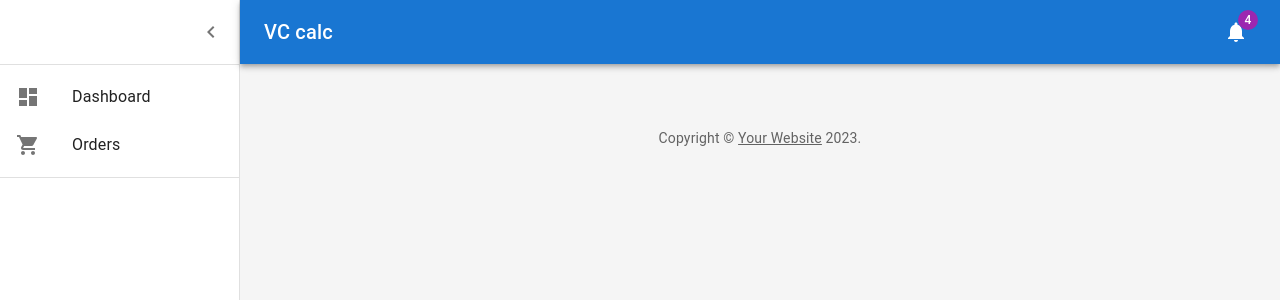
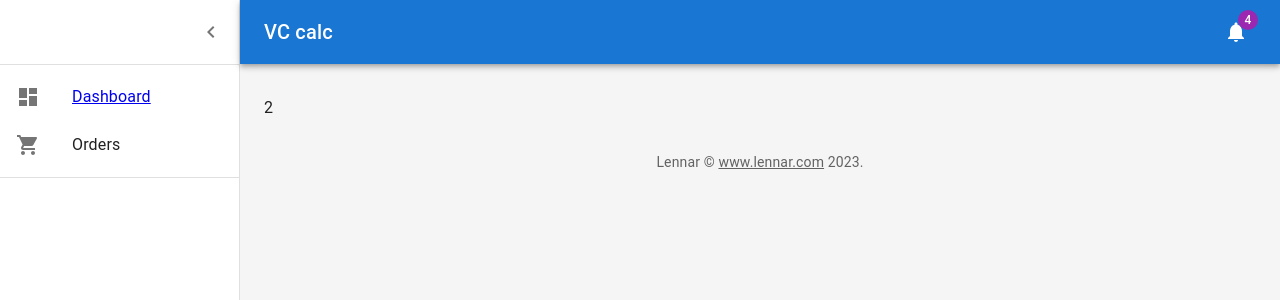
Before and after one commit to acnesiac/material-ui-uploadfile, a React (Create React App) app: page /create-student in a window 1280 px wide. Shown: the top 300 px of the page. Built offline with nearby package versions, Linux system fonts and the light colour scheme.

Commit message:
router added

```diff
--- a/package.json
+++ b/package.json
@@ -17,7 +17,8 @@
     "react-scripts": "5.0.1",
     "recharts": "^2.5.0",
     "styled-components": "^5.3.9",
-    "web-vitals": "^2.1.4"
+    "web-vitals": "^2.1.4",
+    "react-router-dom": "^5.3.0"
   },
   "scripts": {
     "start": "react-scripts start",
--- a/src/components/Dashboard.js
+++ b/src/components/Dashboard.js
@@ -18,16 +18,19 @@ import MenuIcon from '@mui/icons-material/Menu';
 import ChevronLeftIcon from '@mui/icons-material/ChevronLeft';
 import NotificationsIcon from '@mui/icons-material/Notifications';
 import { mainListItems, secondaryListItems } from './listItems';
-import Chart from './Chart';
+import Chart from './Page1';
 import Deposits from './Deposits';
 import Orders from './Orders';
+import Main from './Main';
+import { BrowserRouter as Router, Switch, Route } from 'react-router-dom';
+
 
 function Copyright(props) {
   return (
     <Typography variant="body2" color="text.secondary" align="center" {...props}>
-      {'Copyright © '}
-      <Link color="inherit" href="https://mui.com/">
-        Your Website
+      {'Lennar © '}
+      <Link color="inherit" href="https://www.lennar.com/">
+      www.lennar.com
       </Link>{' '}
       {new Date().getFullYear()}
       {'.'}
@@ -127,6 +130,8 @@ function DashboardContent() {
             </IconButton>
           </Toolbar>
         </AppBar>
+
+        <Router>
         <Drawer variant="permanent" open={open}>
           <Toolbar
             sx={{
@@ -158,13 +163,16 @@ function DashboardContent() {
             overflow: 'auto',
           }}
         >
+
+
           <Toolbar />
           <Container maxWidth="lg" sx={{ mt: 4, mb: 4 }}>
 
-
+          <Main></Main>
             <Copyright sx={{ pt: 4 }} />
           </Container>
         </Box>
+        </Router>
       </Box>
     </ThemeProvider>
   );
--- /dev/null
+++ b/src/components/Main.js
@@ -0,0 +1,35 @@
+import * as React from 'react';
+import { useTheme } from '@mui/material/styles';
+import { LineChart, Line, XAxis, YAxis, Label, ResponsiveContainer } from 'recharts';
+import Title from './Title';
+import { BrowserRouter as Router, Switch, Route, Link } from 'react-router-dom';
+import Page1 from './Page1';
+import Page2 from './Page2';
+
+
+export default function Main() {
+  const theme = useTheme();
+
+  return (
+    <React.Fragment>
+
+      <div className="App">
+        <div className="wrapper">
+          <Switch>
+            <Route
+              exact
+              path="/"
+              component={(props) => <Page1 {...props} />}
+            />
+            <Route
+              exact
+              path="/create-student"
+              component={(props) => <Page2 {...props} />}
+            />
+          </Switch>
+        </div>
+
+      </div>
+    </React.Fragment>
+  );
+}
--- /dev/null
+++ b/src/components/Page1.js
@@ -0,0 +1,31 @@
+import * as React from 'react';
+import { useTheme } from '@mui/material/styles';
+import { LineChart, Line, XAxis, YAxis, Label, ResponsiveContainer } from 'recharts';
+import Title from './Title';
+
+// Generate Sales Data
+function createData(time, amount) {
+  return { time, amount };
+}
+
+const data = [
+  createData('00:00', 0),
+  createData('03:00', 300),
+  createData('06:00', 600),
+  createData('09:00', 800),
+  createData('12:00', 1500),
+  createData('15:00', 2000),
+  createData('18:00', 2400),
+  createData('21:00', 2400),
+  createData('24:00', undefined),
+];
+
+export default function Page1() {
+  const theme = useTheme();
+
+  return (
+    <React.Fragment>
+      1
+    </React.Fragment>
+  );
+}
--- a/src/components/Chart.js
+++ b/src/components/Page2.js
@@ -20,12 +20,12 @@ const data = [
   createData('24:00', undefined),
 ];
 
-export default function Chart() {
+export default function Page2() {
   const theme = useTheme();
 
   return (
     <React.Fragment>
-
+      2
     </React.Fragment>
   );
 }
--- a/src/components/listItems.js
+++ b/src/components/listItems.js
@@ -9,15 +9,18 @@ import PeopleIcon from '@mui/icons-material/People';
 import BarChartIcon from '@mui/icons-material/BarChart';
 import LayersIcon from '@mui/icons-material/Layers';
 import AssignmentIcon from '@mui/icons-material/Assignment';
+import { Link } from 'react-router-dom';
 
 export const mainListItems = (
   <React.Fragment>
+    <Link to={'/create-student'} className="nav-link">
     <ListItemButton>
       <ListItemIcon>
-        <DashboardIcon />
+      <DashboardIcon />
       </ListItemIcon>
       <ListItemText primary="Dashboard" />
     </ListItemButton>
+    </Link>
     <ListItemButton>
       <ListItemIcon>
         <ShoppingCartIcon />
```
Also changed, not shown: 2 other files (tests, documents, lock files or other folders).
